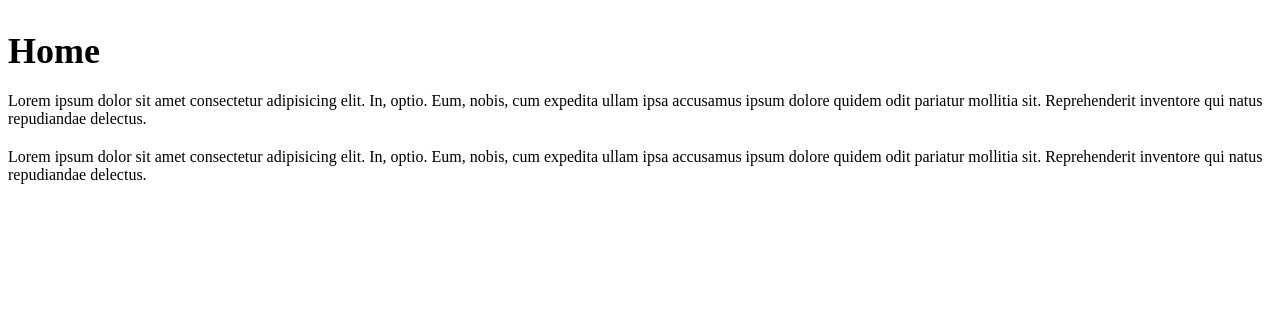
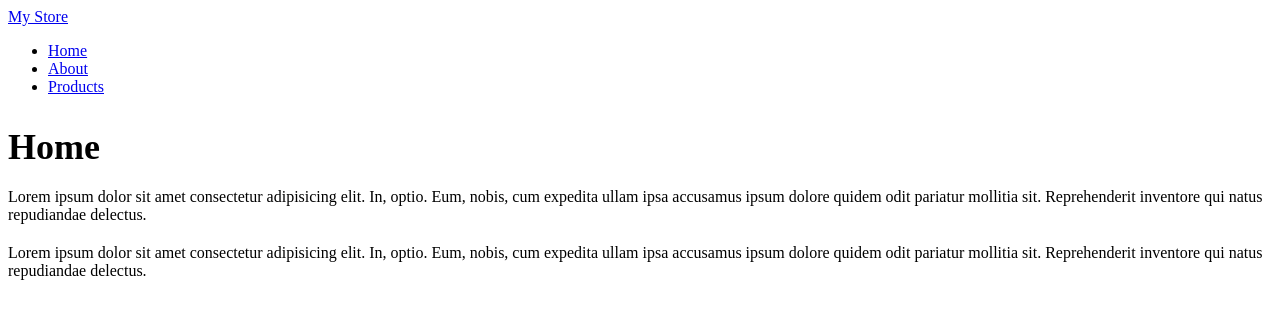
Before and after one commit to aureliojoseph/ecomm-template, a Nuxt app: page / in a window 1280 px wide. Shown: the top 318 px of the page. Built offline with nearby package versions, Linux system fonts and the light colour scheme.

Commit message:
implement: NuxtLink

```diff
--- a/pages/about.vue
+++ b/pages/about.vue
@@ -1,11 +1,33 @@
 <template>
 	<div>
+		<header>
+			<nav>
+				<NuxtLink to="/">My Store</NuxtLink>
+
+				<ul>
+					<li>
+						<NuxtLink to="/">Home</NuxtLink>
+					</li>
+
+					<li>
+						<NuxtLink to="/about">About</NuxtLink>
+					</li>
+
+					<li>
+						<NuxtLink to="/products">Products</NuxtLink>
+					</li>
+				</ul>
+			</nav>
+		</header>
+
 		<h2>About</h2>
+
 		<p>
 			Lorem ipsum dolor sit amet consectetur adipisicing elit. In, optio. Eum,
 			nobis, cum expedita ullam ipsa accusamus ipsum dolore quidem odit pariatur
 			mollitia sit. Reprehenderit inventore qui natus repudiandae delectus.
 		</p>
+
 		<p>
 			Lorem ipsum dolor sit amet consectetur adipisicing elit. In, optio. Eum,
 			nobis, cum expedita ullam ipsa accusamus ipsum dolore quidem odit pariatur
--- a/pages/index.vue
+++ b/pages/index.vue
@@ -1,11 +1,35 @@
+<script setup></script>
+
 <template>
 	<div>
+		<header>
+			<nav>
+				<NuxtLink to="/">My Store</NuxtLink>
+
+				<ul>
+					<li>
+						<NuxtLink to="/">Home</NuxtLink>
+					</li>
+
+					<li>
+						<NuxtLink to="/about">About</NuxtLink>
+					</li>
+
+					<li>
+						<NuxtLink to="/products">Products</NuxtLink>
+					</li>
+				</ul>
+			</nav>
+		</header>
+
 		<h2>Home</h2>
+
 		<p>
 			Lorem ipsum dolor sit amet consectetur adipisicing elit. In, optio. Eum,
 			nobis, cum expedita ullam ipsa accusamus ipsum dolore quidem odit pariatur
 			mollitia sit. Reprehenderit inventore qui natus repudiandae delectus.
 		</p>
+
 		<p>
 			Lorem ipsum dolor sit amet consectetur adipisicing elit. In, optio. Eum,
 			nobis, cum expedita ullam ipsa accusamus ipsum dolore quidem odit pariatur
@@ -13,8 +37,6 @@
 		</p>
 	</div>
 </template>
-
-<script setup></script>
 
 <style lang="scss" scoped>
 	h2 {
```
